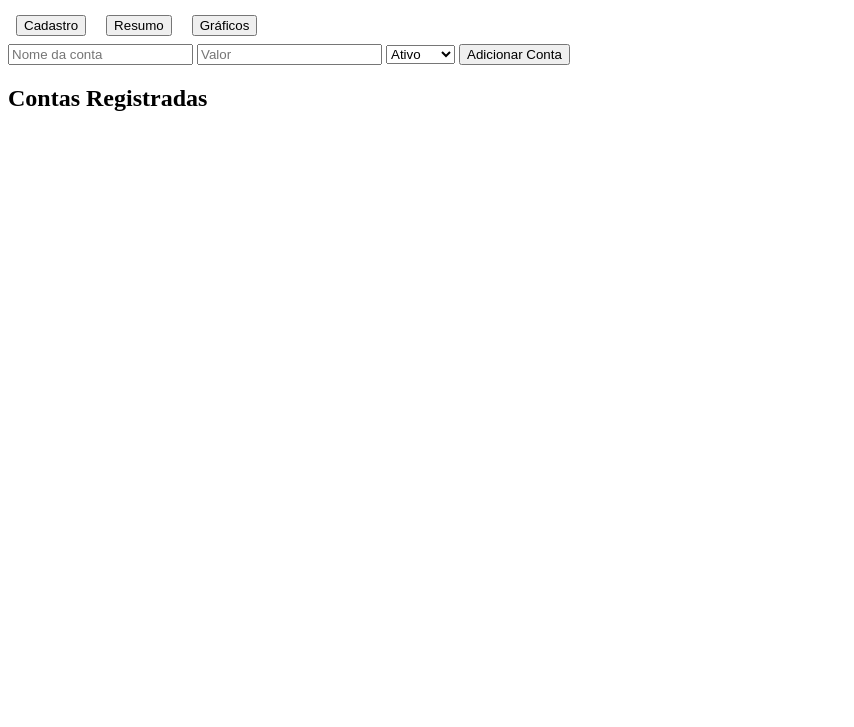
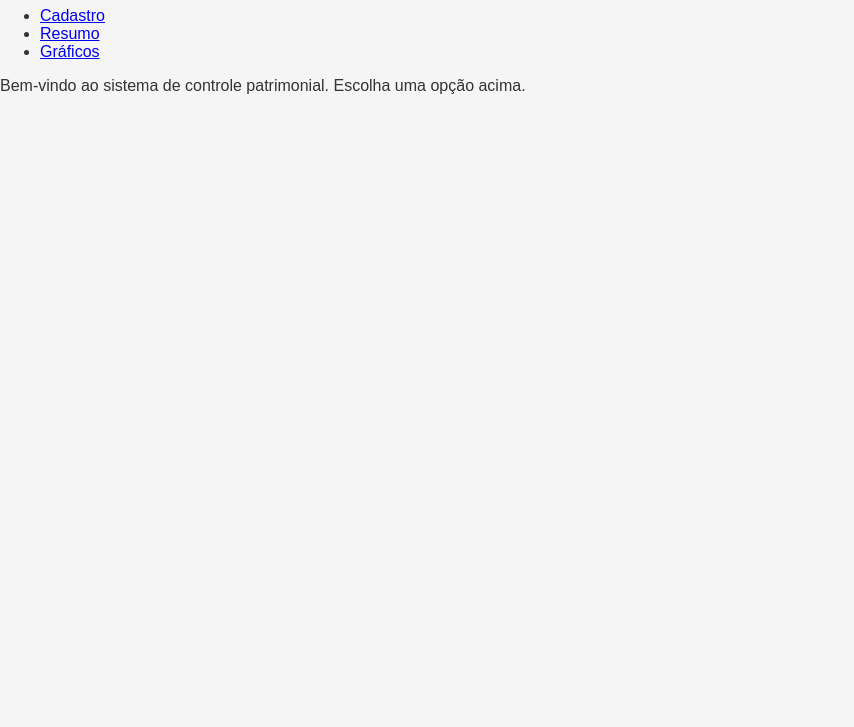
Before and after one commit to lpseccp/Bpv2, a plain HTML site: page index.html in a window 1280 px wide. Shown: the part 73-800 px from the top of the page, without its empty margins (0-854 px from the left). Drawn offline with nearby package versions, Linux system fonts and the light colour scheme.

Commit message:
Atualizar o index.html

```diff
--- a/index.html
+++ b/index.html
@@ -2,67 +2,24 @@
 <html lang="pt-BR">
 <head>
   <meta charset="UTF-8" />
-  <meta name="viewport" content="width=device-width, initial-scale=1.0" />
+  <meta name="viewport" content="width=device-width, initial-scale=1.0"/>
   <title>Balanço Patrimonial</title>
-  <script src="https://cdn.jsdelivr.net/npm/chart.js"></script>
-  <style>
-    nav button {
-      margin: 0.5rem;
-    }
-    section {
-      display: none;
-    }
-    section.ativa {
-      display: block;
-    }
-  </style>
+  <link rel="stylesheet" href="style.css">
+  <link rel="manifest" href="manifest.json" />
 </head>
 <body>
-  <h1>Balanço Patrimonial</h1>
+  <div class="container">
+    <h1>Balanço Patrimonial</h1>
+    <nav>
+      <ul>
+        <li><a href="cadastro.html">Cadastro</a></li>
+        <li><a href="resumo.html">Resumo</a></li>
+        <li><a href="graficos.html">Gráficos</a></li>
+      </ul>
+    </nav>
+    <p>Bem-vindo ao sistema de controle patrimonial. Escolha uma opção acima.</p>
+  </div>
 
-  <nav>
-    <button onclick="mostrarPagina('formulario')">Cadastro</button>
-    <button onclick="mostrarPagina('resumo')">Resumo</button>
-    <button onclick="mostrarPagina('graficos')">Gráficos</button>
-  </nav>
-
-  <section id="formulario" class="ativa">
-    <form id="conta-form">
-      <input id="nome-conta" placeholder="Nome da conta" required />
-      <input id="valor-conta" type="number" placeholder="Valor" required />
-      <select id="tipo-conta">
-        <option value="ativo">Ativo</option>
-        <option value="passivo">Passivo</option>
-      </select>
-      <button type="submit">Adicionar Conta</button>
-    </form>
-
-    <h2>Contas Registradas</h2>
-    <div id="contas-container"></div>
-  </section>
-
-  <section id="resumo">
-    <h2>Resumo</h2>
-    <p>Total de Ativos: R$ <span id="ativos-total">0.00</span></p>
-    <p>Total de Passivos: R$ <span id="passivos-total">0.00</span></p>
-    <p>Saldo Ideal (30% dos Ativos): R$ <span id="saldo-ideal">0.00</span></p>
-    <p><strong id="recomendacao">Aguardando dados...</strong></p>
-  </section>
-
-  <section id="graficos">
-    <h2>Gráfico de Pizza</h2>
-    <canvas id="grafico-pizza" width="300" height="300"></canvas>
-
-    <h2>Gráfico de Barras</h2>
-    <canvas id="grafico-barra" width="300" height="300"></canvas>
-  </section>
-
-  <script>
-    function mostrarPagina(id) {
-      document.querySelectorAll('section').forEach(sec => sec.classList.remove('ativa'));
-      document.getElementById(id).classList.add('ativa');
-    }
-  </script>
   <script src="app.js"></script>
 </body>
 </html>
```
